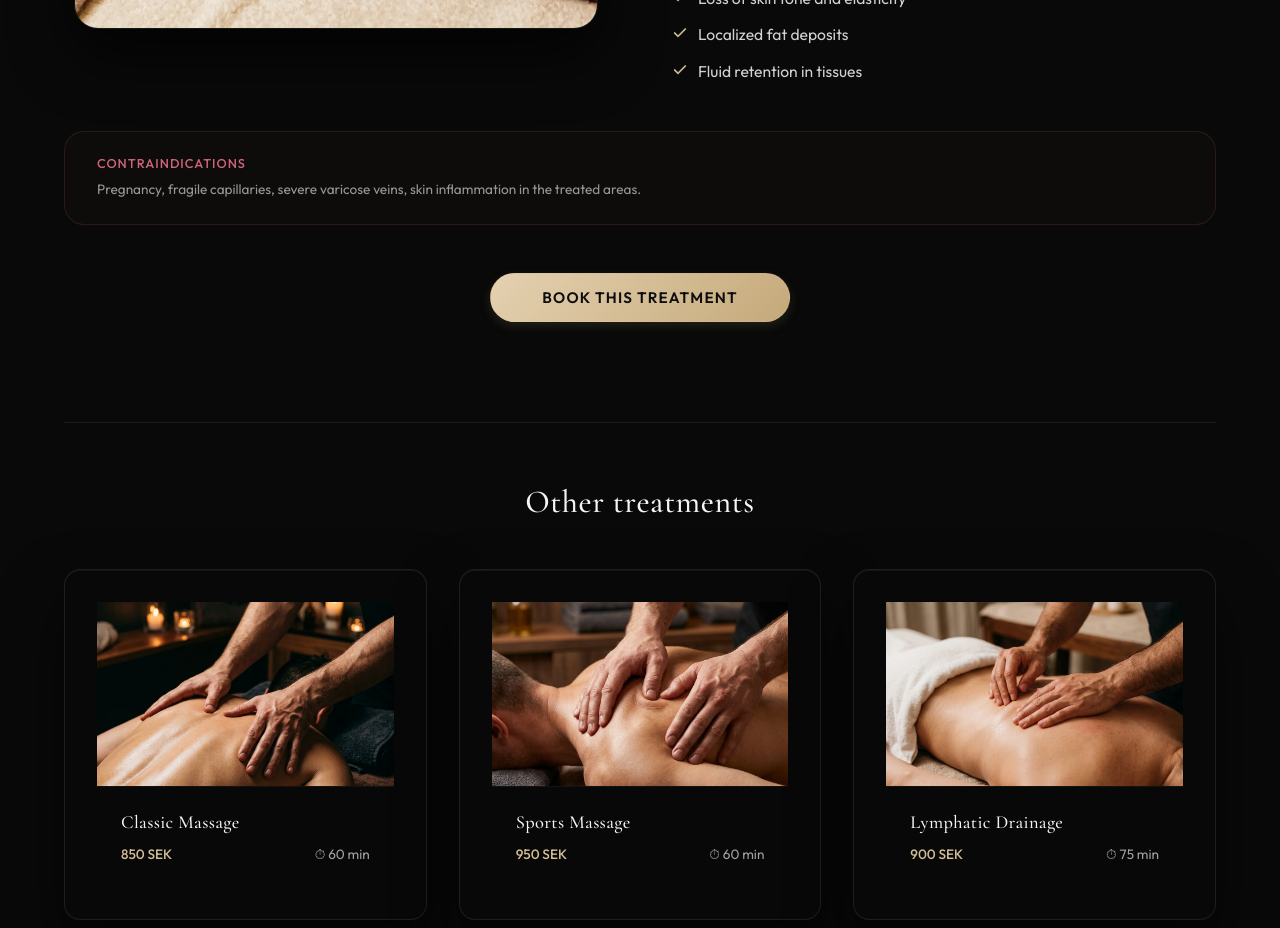
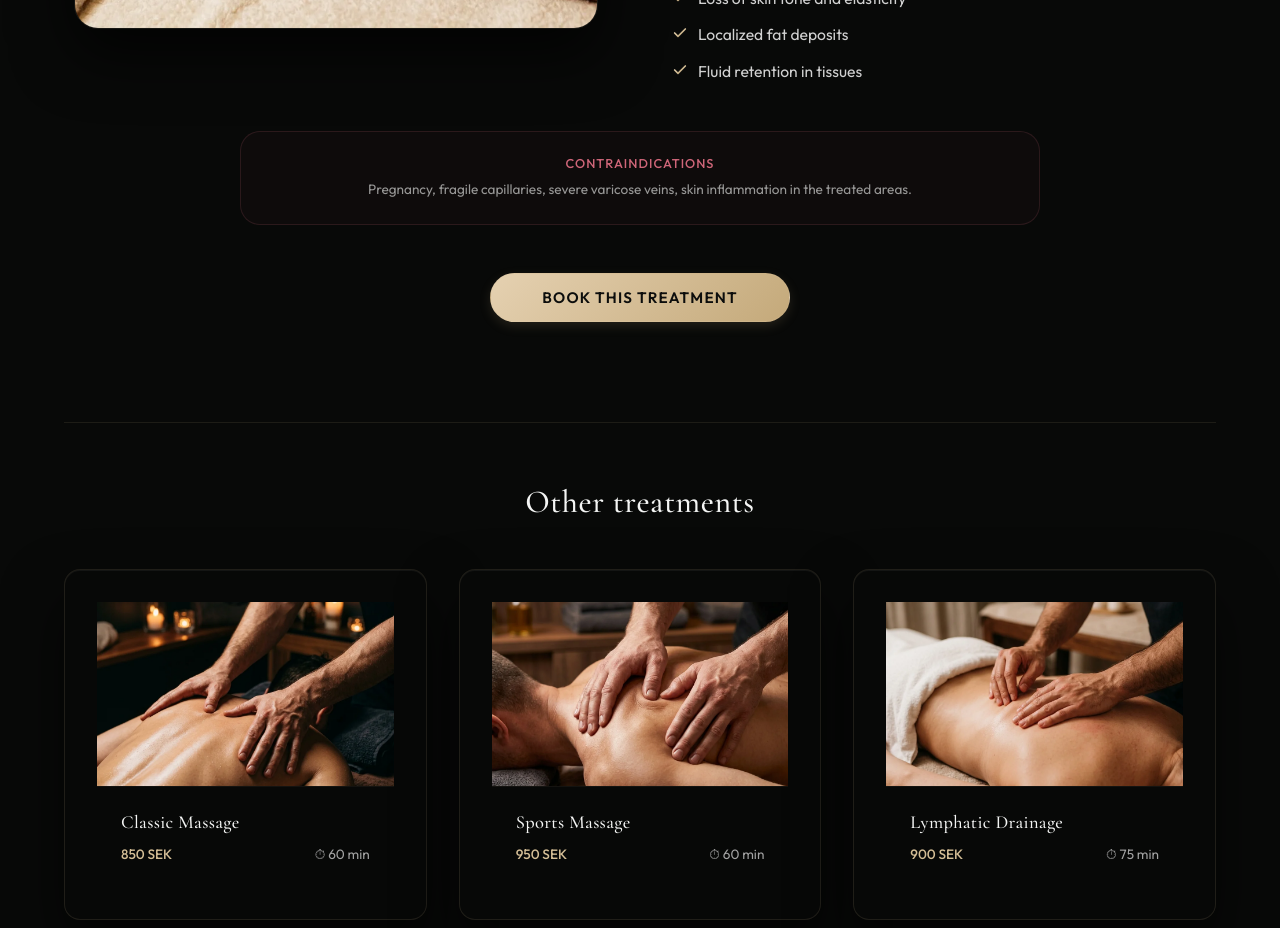
Before and after one commit to echopro-create/andrey-bygg, a Next.js app: page /en/services/anti-cellulite in a window 1280 px wide. Shown: the part 1080-2008 px from the top of the page. Built offline with nearby package versions, Linux system fonts and the light colour scheme; no server answers.

Commit message:
style: center contraindications block and its text for visual symmetry with book button

```diff
--- a/src/app/globals.css
+++ b/src/app/globals.css
@@ -1756,8 +1756,10 @@ html.theme-zen .hero-pill-tag {
   border: 1px solid rgba(207, 102, 121, 0.15);
   padding: 24px 32px;
   border-radius: 20px;
-  margin-bottom: 32px;
-  width: 100%;
+  margin: 0 auto 32px auto;
+  max-width: 800px;
+  width: 100%;
+  text-align: center;
 }
 
 .service-block-title-small {
```
